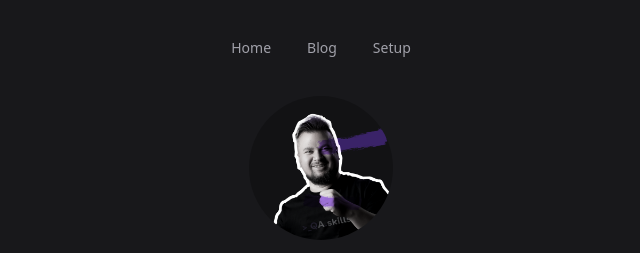
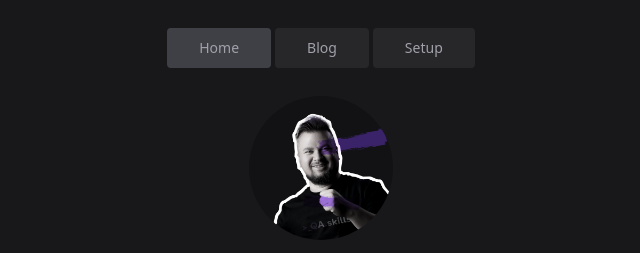
Before and after one commit to papinifernando/papito.dev, an Astro site: page / in a window 1280 px wide. Shown: the top 253 px of the page, without its empty margins (319-959 px from the left). Built offline with nearby package versions, Linux system fonts and the light colour scheme; Astro itself is replaced by a stand-in of ours.

Commit message:
vai papito

```diff
--- a/src/components/ui/navigation-menu.tsx
+++ b/src/components/ui/navigation-menu.tsx
@@ -41,7 +41,7 @@ NavigationMenuList.displayName = NavigationMenuPrimitive.List.displayName
 const NavigationMenuItem = NavigationMenuPrimitive.Item
 
 const navigationMenuTriggerStyle = cva(
-  "group inline-flex h-10 w-max items-center justify-center rounded-md bg-background px-4 py-2 text-sm font-medium transition-colors hover:bg-accent hover:text-accent-foreground focus:bg-accent focus:text-accent-foreground focus:outline-none disabled:pointer-events-none disabled:opacity-50 data-[active]:bg-accent/50 data-[state=open]:bg-accent/50"
+  "rounded group inline-flex h-10 w-max items-center justify-center bg-zinc-800 px-8 py-2 text-sm font-medium transition-colors hover:bg-zinc-700 focus:bg-zinc-70 focus:outline-none disabled:pointer-events-none disabled:opacity-50 data-[active]:bg-zinc-700 data-[state=open]:bg-zinc-700"
 )
 
 const NavigationMenuTrigger = React.forwardRef<
```
